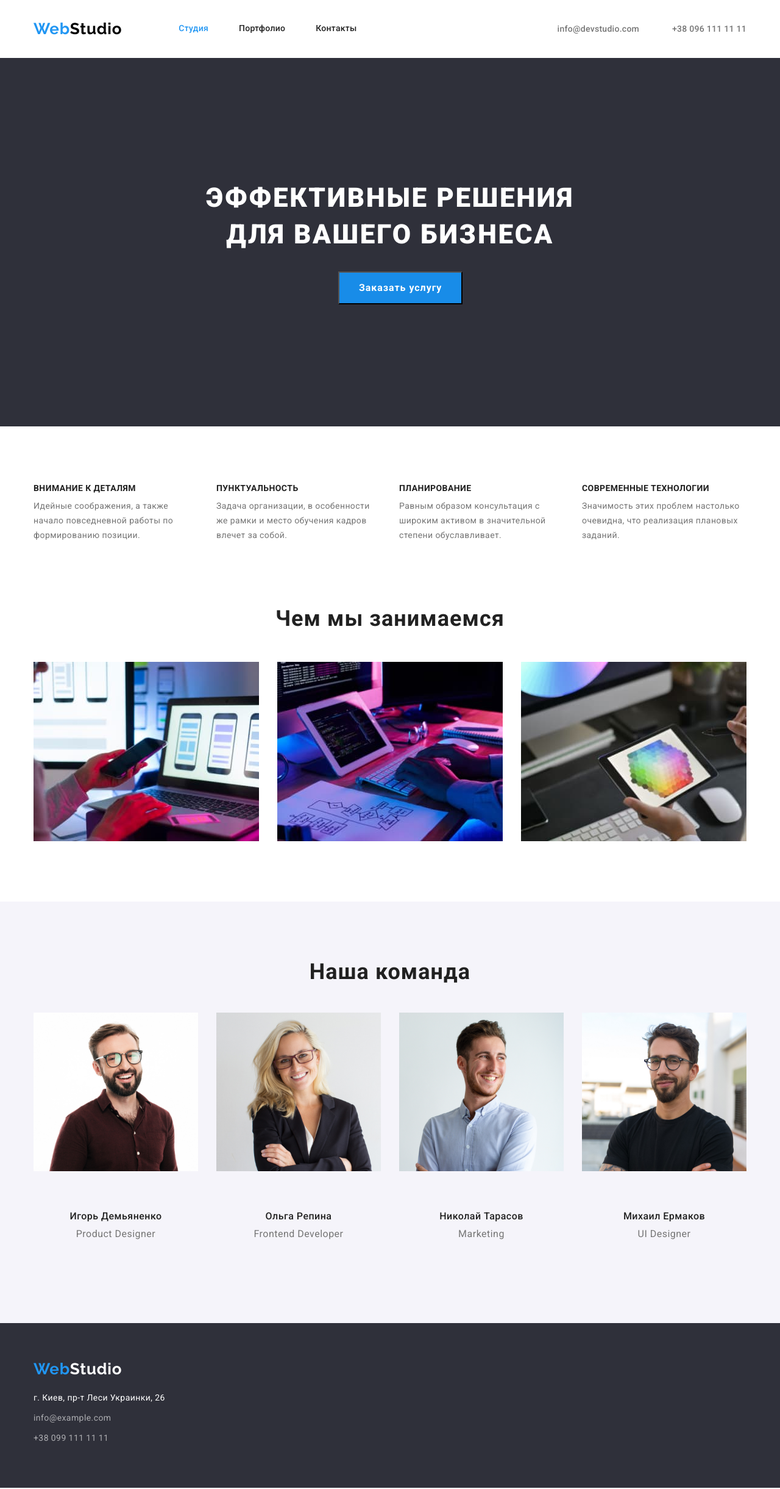
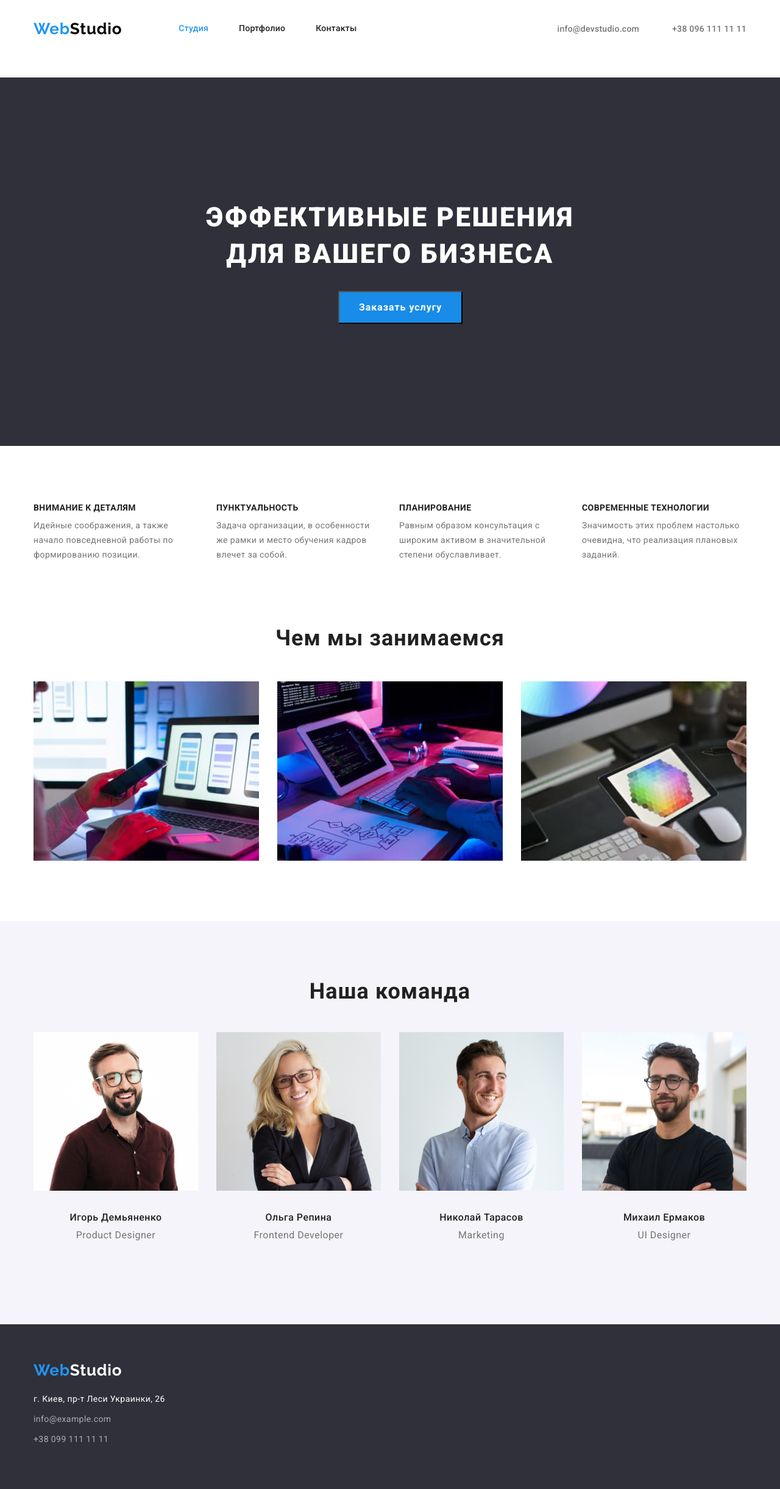
Before and after one commit to Ostin32/goit-markup-hw-03, a plain HTML site: page index.html in a window 1280 px wide. Shown: the whole page at 61% size. Drawn offline with nearby package versions, Linux system fonts and the light colour scheme.

Commit message:
Вторая доработка ДЗ

```diff
--- a/css/styles.css
+++ b/css/styles.css
@@ -59,8 +59,8 @@ body {
 /* ---HEADER----- */
 
 .header {
-  margin-top: 32px;
-  margin-bottom: 32px;
+  padding-top: 32px;
+  padding-bottom: 32px;
 }
 
 .header-list {
@@ -270,7 +270,6 @@ body {
   text-align: center;
   letter-spacing: 0.03em;
   color: var(--first-btn-color);
-  margin-top: 30px;
   margin-bottom: 10px;
 }
 
@@ -435,6 +434,10 @@ p {
   color: var(--first-btn-color);
 }
 
+.card-title-portfolio {
+  padding: 20px 24px;
+}
+
 .card-after-title {
   font-size: 16px;
   line-height: 1.87;
```
